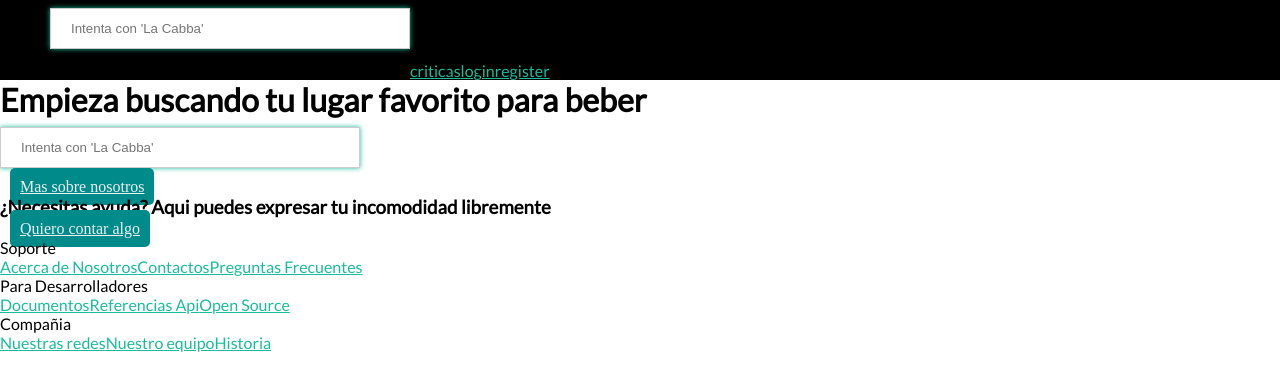
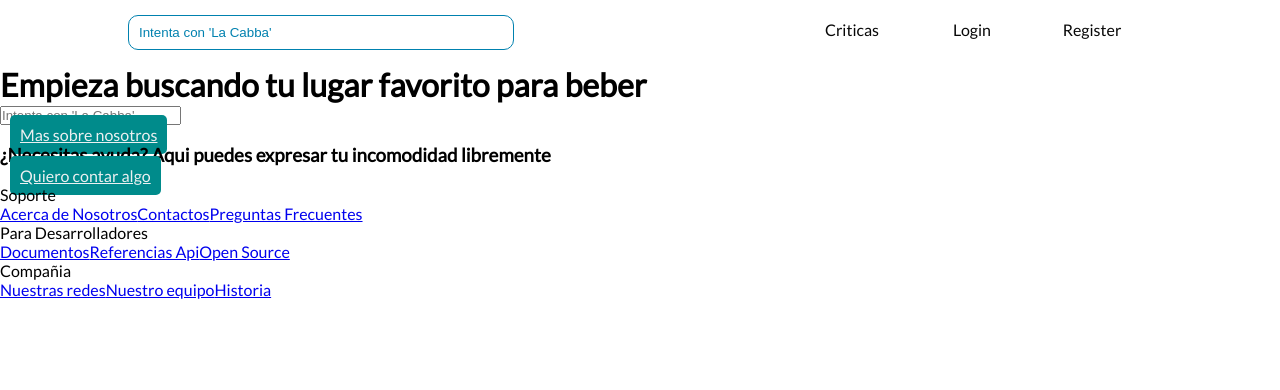
Before and after one commit to JuanDanielDimasAmador/proyecto_final, a React (Create React App) app in the folder proyecto_web/client/: page / in a window 1280 px wide. Shown: the top 390 px of the page. Built offline with nearby package versions, Linux system fonts and the light colour scheme.

Commit message:
estilos navbar

```diff
--- a/proyecto_web/client/src/App.js
+++ b/proyecto_web/client/src/App.js
@@ -1,6 +1,6 @@
 import React, { Component } from 'react';
 import jwt_decode from 'jwt-decode';
-import { BrowserRouter as Router, Route, Switch } from 'react-router-dom';
+import { BrowserRouter as Router, Route, Switch, withRouter } from 'react-router-dom';
 import { Provider } from 'react-redux';
 
 import setAuthToken from './utils/setauthtoken';
@@ -46,12 +46,13 @@ if (localStorage.jwtToken) {
 }
 
 class App extends Component {
+
     render() {
         return (
             <Provider store={store}>
                 <Router>
                     <div className="App">
-                        <Navbar/>
+                        <Navbar />
                         <Route exact path="/" component={Landing}/>
                         <Route exact path="/criticas" component={Counter}/>
                         <Route exact path="/login" component={Login}/>
--- a/proyecto_web/client/src/components/auth/login.js
+++ b/proyecto_web/client/src/components/auth/login.js
@@ -1,7 +1,9 @@
 import React, { Component } from 'react';
 import FacebookLogin from 'react-facebook-login';
 import PropTypes from 'prop-types';
+import { Link } from 'react-router-dom';
 import { connect } from 'react-redux';
+
 import TextFieldGroup from '../common/textfieldgroup';
 import { loginUser } from "../../actions/authactions";
 
@@ -88,7 +90,9 @@ class Login extends Component {
                             onChange={this.onChange} autoComplete="current-password" error={errors.password}
                         />
                         <input type="submit" className="button button-submit"/>
-                        <span class="psw">No tienes cuenta? <a href="register">Registrate</a></span>
+                        <span className="form__redirect">¿No tienes cuenta?&nbsp;
+                            <Link to="/register" className="form__redirect--link">Registrate</Link>
+                        </span>
                     </form>
                     <div>{fbContent}</div>
                 </div>
--- a/proyecto_web/client/src/components/auth/register.js
+++ b/proyecto_web/client/src/components/auth/register.js
@@ -1,6 +1,6 @@
 import React, { Component } from 'react';
 import PropTypes from 'prop-types';
-import { withRouter } from 'react-router-dom';
+import { withRouter, Link } from 'react-router-dom';
 import { connect } from 'react-redux';
 
 import TextFieldGroup from '../common/textfieldgroup';
@@ -70,6 +70,9 @@ class Register extends Component {
                             onChange={this.onChange} autoComplete="new-password" error={errors.password2}
                         />
                         <input type="submit" className="button button-submit"/>
+                        <span className="form__redirect">¿Ya tienes una cuenta?&nbsp;
+                            <Link to="/login" className="form__redirect--link">Inicia sesion</Link>
+                        </span>
                     </form>
                 </div>
             </div>
--- a/proyecto_web/client/src/components/layout/navbar.js
+++ b/proyecto_web/client/src/components/layout/navbar.js
@@ -1,7 +1,6 @@
 import React, { Component } from 'react';
 import PropTypes from 'prop-types'
-import { Link } from 'react-router-dom';
-import { withRouter } from 'react-router-dom';
+import { Link, withRouter } from 'react-router-dom';
 import { connect } from 'react-redux';
 import { logoutUser} from "../../actions/authactions";
 import { clearCurrentProfile } from "../../actions/profileActions";
@@ -16,16 +15,7 @@ class Navbar extends Component {
     }
 
     render () {
-        const { location } = this.props,
-            { isAuthenticated } = this.props.auth;
-
-        const navClass = (loc) => {
-            if (loc.toString() === "/") {
-                return "navbar navbar-landing"
-            } else {
-                return "navbar"
-            }
-        };
+        const { isAuthenticated } = this.props.auth;
 
         function NavLink(props){
             return (
@@ -78,20 +68,18 @@ class Navbar extends Component {
             };
 
         return (
-            <header className={navClass(location.pathname)} >
+            <header className="navbar">
                 <div className="navbar__nav">
                     <span className="navbar__nav--button-logo"/>
                     <NavSearch />
                 </div>
                 { isAuthenticated ? <NavAuth/> : <NavGuest/> }
-
             </header>
         );
     }
 }
 
 Navbar.propTypes = {
-    location: PropTypes.object.isRequired,
     logoutUser: PropTypes.func.isRequired
 };
 
--- a/proyecto_web/client/src/styles/css/styles.css
+++ b/proyecto_web/client/src/styles/css/styles.css
@@ -1,12 +1,13 @@
-@charset "UTF-8";
 @import url("https://fonts.googleapis.com/css?family=Lato");
 * {
   margin: 0;
   padding: 0;
+  -webkit-box-sizing: inherit;
   box-sizing: inherit; }
   *::after, *::before {
     margin: 0;
     padding: 0;
+    -webkit-box-sizing: inherit;
     box-sizing: inherit; }
 
 html {
@@ -14,83 +15,68 @@ html {
   font-family: "Lato", open-sans, sans-serif; }
 
 body {
+  -webkit-box-sizing: border-box;
   box-sizing: border-box; }
 
-
 .navbar {
-  width: 100vw;
-  height: 10vh;
   display: -webkit-box;
   display: -ms-flexbox;
   display: flex;
-  -webkit-box-orient: horizontal;
-  -webkit-box-direction: normal;
-  -ms-flex-direction: row;
-  flex-direction: row;
-  -webkit-box-pack: start;
-  -ms-flex-pack: start;
-  justify-content: flex-start; }
+  -webkit-box-pack: justify;
+  -ms-flex-pack: justify;
+  justify-content: space-between;
+  width: 100vw;
+  height: 65px;
+  padding: 0 10vw;
+  font-size: 1rem; }
+  .navbar__nav {
+    padding: 15px 0; }
+    .navbar__nav--search {
+      height: 100%;
+      border-width: 1px;
+      border-style: solid;
+      border-color: #0081AF;
+      border-radius: 10px; }
+      .navbar__nav--search-bar {
+        padding: 10px;
+        height: 100%;
+        width: 30vw;
+        background: transparent;
+        border-style: none;
+        border-radius: 10px; }
+        .navbar__nav--search-bar::-webkit-input-placeholder {
+          color: #0081AF; }
+        .navbar__nav--search-bar:-ms-input-placeholder {
+          color: #0081AF; }
+        .navbar__nav--search-bar::-ms-input-placeholder {
+          color: #0081AF; }
+        .navbar__nav--search-bar::placeholder {
+          color: #0081AF; }
+        .navbar__nav--search-bar:focus, .navbar__nav--search-bar:hover {
+          outline: none; }
   .navbar__list {
-    -ms-flex-item-align: end;
-    align-self: flex-end;
     display: -webkit-box;
     display: -ms-flexbox;
-    display: flex;
-    -ms-flex-wrap: wrap;
-    flex-wrap: wrap;
-    -webkit-box-orient: horizontal;
-    -webkit-box-direction: normal;
-    -ms-flex-direction: row;
-    flex-direction: row; }
-
-header {
-  /* ajusta el header del formulario: color, tamaño etc */
-  background-color: black;
-  padding: 0px 50px; }
-
-a {
-  color: #1abc9c;
-  text-align: center; }
-
-body {
-  box-sizing: border-box; }
-
-.placeholder {
-  border: #1abc9c; }
-
-input[type=email] {
-  box-shadow: 0px 0px 5px #1abc9c;
-  width: 360px;
-  padding: 10px 5px;
-  margin: 20px 0;
-  display: inline-block;
-  border: 1px solid #ccc; }
-
-input[type=password] {
-  box-shadow: 0px 0px 5px #1abc9c;
-  display: inline-block;
-  border: 1px solid #ccc;
-  border-radius: 4px;
-  box-sizing: border-box; }
-
-input[type=text] {
-  box-shadow: 0px 0px 5px #1abc9c;
-  width: 360px;
-  padding: 12px 20px;
-  margin: 8px 0;
-  display: inline-block;
-  border: 1px solid #ccc;
-  box-sizing: border-box; }
-
-input[type=password] {
-  box-shadow: 0px 0px 5px #1abc9c;
-  width: 360px;
-  padding: 12px 20px;
-  margin: 8px 0;
-  display: inline-block;
-  border: 1px solid #ccc;
-  border-radius: 4px;
-  box-sizing: border-box; }
+    display: flex; }
+    .navbar__list--item {
+      padding: 0 20px;
+      list-style: none;
+      text-transform: capitalize;
+      border-bottom: 3px solid transparent; }
+      .navbar__list--item:hover {
+        border-bottom: 3px solid #00ABE7; }
+    .navbar__list--link {
+      display: inline-block;
+      height: 100%;
+      width: 80px;
+      padding: 20px 0;
+      color: #070707;
+      text-decoration: none;
+      text-align: center; }
+      .navbar__list--link:active {
+        color: #2DC7FF; }
+      .navbar__list--link:hover {
+        color: #00ABE7; }
 
 .button {
   width: 260px;
@@ -100,9 +86,8 @@ input[type=password] {
   border-radius: 5px;
   margin: 10px 10px;
   color: #ecf0f1;
-  font-family: '';
   font-size: 16px;
   cursor: pointer;
+  -webkit-transition: all 1s;
+  -o-transition: all 1s;
   transition: all 1s; }
-
-/*# sourceMappingURL=styles.css.map */
--- a/proyecto_web/client/src/styles/sass/abstract/_variables.scss
+++ b/proyecto_web/client/src/styles/sass/abstract/_variables.scss
@@ -6,7 +6,7 @@ $font-main: 	    "Lato", open-sans, sans-serif !default;
 $primary-size:      3.998rem;
 $secondary-size:    2.827rem;
 $tertiary-size:	    1.999rem;
-$primary-sub:       1.414rem;
+$default-sub:       1.414rem;
 $default-size: 	    1.000rem;
 $small-size:        0.707rem;
 
--- /dev/null
+++ b/proyecto_web/client/src/styles/sass/components/_login.scss
@@ -0,0 +1,15 @@
+
+
+
+.button {
+    width: 260px;
+        padding: 10px 10px;
+        border: none;
+        background-color: darkcyan;
+        border-radius: 5px;
+        margin: 10px 10px;
+        color: #ecf0f1;
+        font-size: 16px;
+        cursor: pointer;
+        transition: all 1s;
+}
--- a/proyecto_web/client/src/styles/sass/componets/_login.scss
+++ /dev/null
@@ -1,79 +0,0 @@
-
-header {      /* ajusta el header del formulario: color, tamaño etc */
-
-    background-color: black;
-    padding: 0px 50px;
-
-}
-
-
-a {
-    color: #1abc9c;
-    text-align: center;
-}
-
-
-body {
-    box-sizing: border-box;
-}
-
-.placeholder{
-    border: #1abc9c;
-}
-
-input[type=email] {
-    box-shadow: 0px 0px 5px #1abc9c;
-    width: 360px;
-    padding: 10px 5px;
-    margin: 20px 0;
-    display: inline-block;
-    border: 1px solid #ccc;
-}
-
-
-input[type=password] {
-    box-shadow: 0px 0px 5px #1abc9c;
-
-    display: inline-block;
-    border: 1px solid #ccc;
-    border-radius: 4px;
-    box-sizing: border-box;
-}
-
-input[type=text] {
-    box-shadow: 0px 0px 5px #1abc9c;
-
-    width: 360px;
-    padding: 12px 20px;
-    margin: 8px 0;
-    display: inline-block;
-    border: 1px solid #ccc;
-    box-sizing: border-box;
-}
-
-input[type=password] {
-    box-shadow: 0px 0px 5px #1abc9c;
-
-    width: 360px;
-    padding: 12px 20px;
-    margin: 8px 0;
-    display: inline-block;
-    border: 1px solid #ccc;
-    border-radius: 4px;
-    box-sizing: border-box;
-}
-
-
-.button {
-    width: 260px;
-        padding: 10px 10px;
-        border: none;
-        background-color: darkcyan;
-        border-radius: 5px;
-        margin: 10px 10px;
-        color: #ecf0f1;
-        font-family: '';
-        font-size: 16px;
-        cursor: pointer;
-        transition: all 1s;
-}
--- a/proyecto_web/client/src/styles/sass/layout/_navigation.scss
+++ b/proyecto_web/client/src/styles/sass/layout/_navigation.scss
@@ -1,11 +1,79 @@
 .navbar {
+    //position: absolute;
+    display: flex;
+    justify-content: space-between;
     width: 100vw;
-    height: 10vh;
-    display: flex;
+    height: 65px;
+    padding: 0 10vw;
+    //z-index: 100;
+    //top: 0;
+    font-size: $default-size;
 
+    &__nav {
+        padding: 15px 0;
+
+        &--search {
+            height: 100%;
+            border: {
+                width: 1px;
+                style: solid;
+                color: $primary-dark;
+                radius: 10px;
+            }
+
+            &-bar {
+                padding: 10px;
+                height: 100%;
+                width: 30vw;
+                background: transparent;
+                border: {
+                    style: none;
+                    radius: 10px;
+                }
+
+                &::placeholder {
+                    color: $primary-dark;
+                }
+
+                &:focus, &:hover{
+                    outline: none;
+                }
+            }
+        }
+    }
 
     &__list {
+        display: flex;
 
+        &--item {
+            padding: 0 20px;
+            list-style: none;
+            text-transform: capitalize;
+            border-bottom: 3px solid transparent;
+
+            &:hover {
+                border-bottom: 3px solid $primary-main;
+            }
+        }
+
+        &--link {
+            display: inline-block;
+            height: 100%;
+            width: 80px;
+            padding: 20px 0;
+            color: $black-color;
+            text:{
+                decoration: none;
+                align: center;
+            };
+
+            &:active {
+                color: $primary-light;
+            }
+
+            &:hover {
+                color: $primary-main;
+            }
+        }
     }
-
 }
--- a/proyecto_web/client/src/styles/sass/styles.scss
+++ b/proyecto_web/client/src/styles/sass/styles.scss
@@ -5,5 +5,5 @@
 
 
 @import "layout/_navigation";
-=======
-@import "componets/_login";
+
+@import "components/_login";
```
